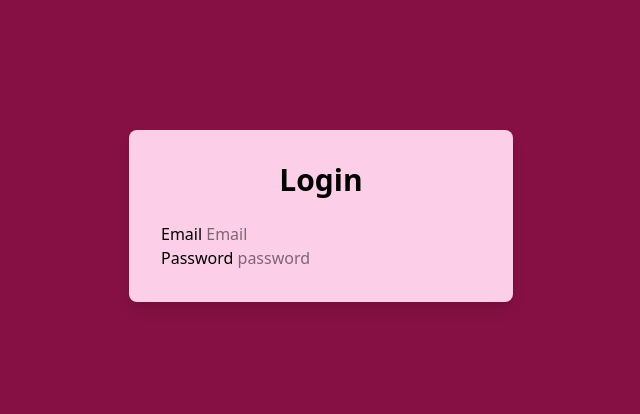
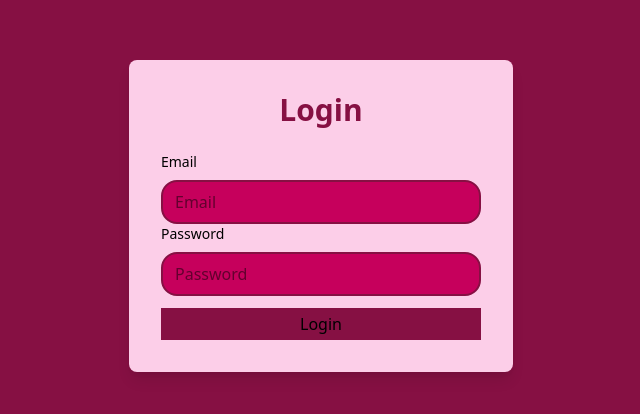
Before and after one commit to pratikshags538/web-dev, a website: page project1-Login-Tailwind/login.html in a window 1280 px wide. Shown: the part 184-598 px from the top of the page, without its empty margins (319-959 px from the left). Drawn offline with Linux system fonts and the light colour scheme.

Commit message:
Project 1 - Login using Tailwind CSS

```diff
--- a/project1-Login-Tailwind/login.html
+++ b/project1-Login-Tailwind/login.html
@@ -7,16 +7,22 @@
 </head>
 <body class="bg-pink-900 flex justify-center items-center min-h-screen" >
     <div class="bg-pink-200 rounded-lg p-8 shadow-lg max-w-sm w-full">
-        <h1 class="text-3xl text-center font-bold mb-6">Login</h1>
+        <h1 class="text-3xl text-center font-bold mb-6 text-pink-900">Login</h1>
         <form action="">
             <div class="">
-                <label for="">Email</label>
-                <input type="email" name="" placeholder="Email" id="">
+                <label for="" class="block text-sm mb-2">Email</label>
+                <input type="email" name="" placeholder="Email" id=""
+                class="w-full py-2 px-3 bg-pink-700 rounded-2xl
+                focus:outline none  border-2 border-pink-900">
             </div>
             <div class="">
-                <label for="">Password</label>
-                <input type="password" name="" placeholder="password" id="">
+                <label for="" class="block text-sm mb-2">Password</label>
+                <input type="password" name="" placeholder="Password" id=""
+                class="w-full py-2 px-3 bg-pink-700 rounded-2xl focus:outline none border-2 border-pink-900">
             </div>
+            <button type="submit" class="w-full py-1 px-3 mt-3 bg-pink-900">
+                Login
+            </button>
         </form>
     </div>
 </body>
```
Also changed, not shown: tailwind/dist/output.css, 1 other file.
